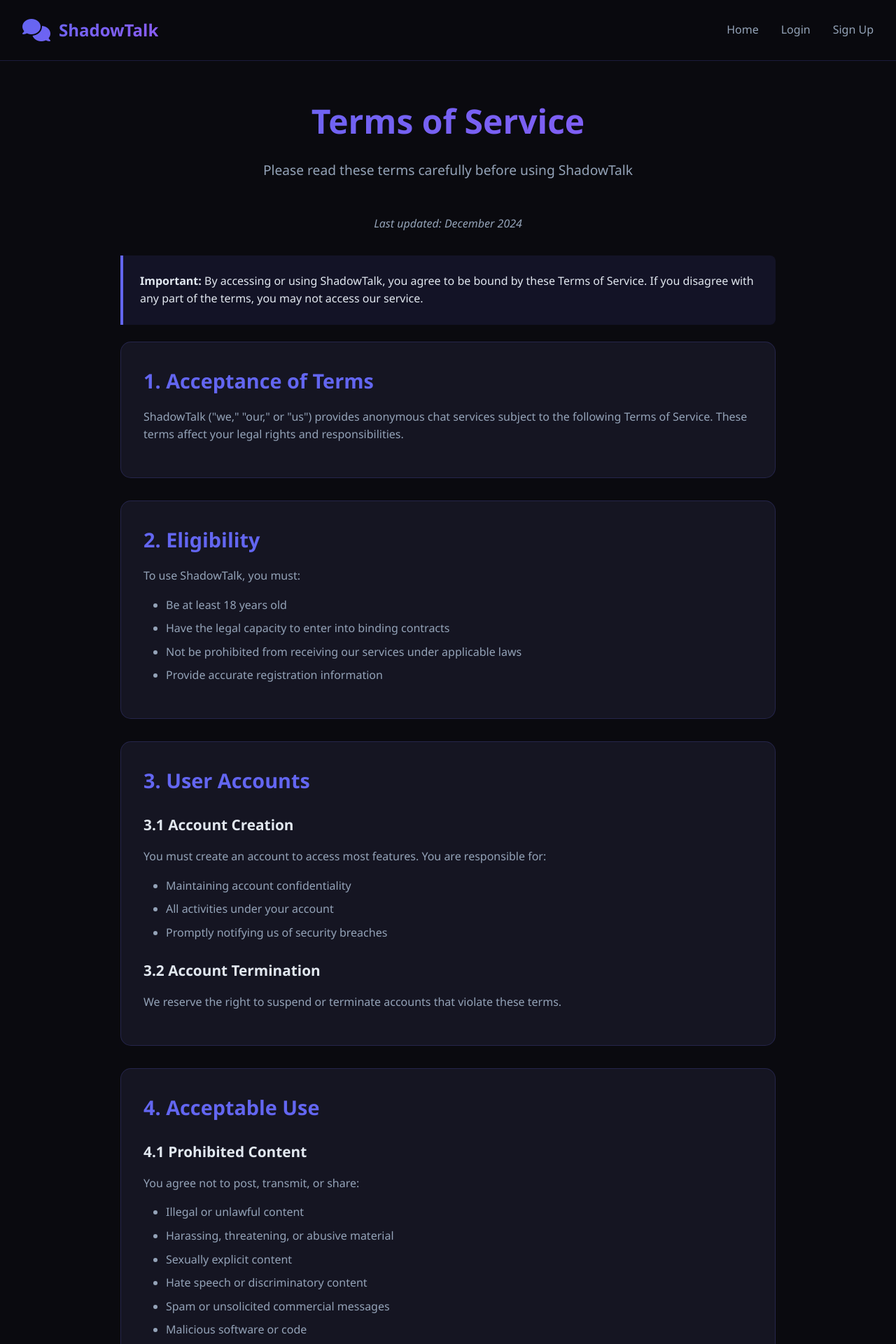
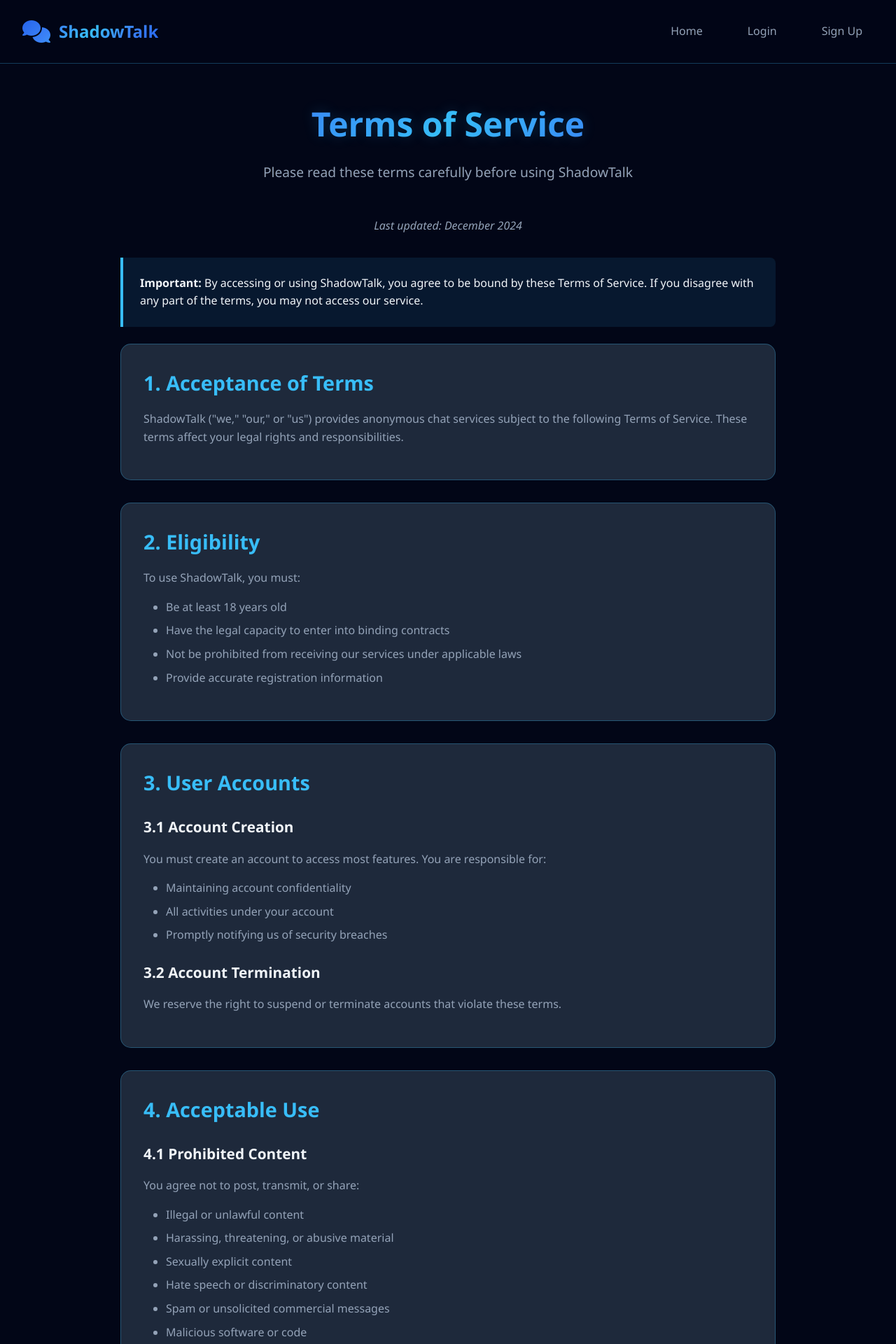
Before and after one commit to Burhan-012345/ShadowTalk, a Flask app: page /terms-of-service in a window 1280 px wide. Shown: the top 1920 px of the page at 70% size. Run offline with Flask 3, Linux system fonts and the light colour scheme; parts of the project's set-up code (start-up, migrations or seed data) failed here and were passed over.

Commit message:
Revise terms_of_service.html with new design and content
Updated the Terms of Service page with new styles and content.

```diff
--- a/templates/service/terms_of_service.html
+++ b/templates/service/terms_of_service.html
@@ -16,15 +16,24 @@
       }
 
       :root {
-        --primary: #6366f1;
-        --primary-dark: #4f46e5;
-        --secondary: #0a0a0a;
-        --accent: #06d6a0;
-        --text: #e2e8f0;
+        --primary: #2563eb;
+        --primary-dark: #1d4ed8;
+        --secondary: #0f172a;
+        --accent: #38bdf8;
+        --text: #f1f5f9;
         --text-secondary: #94a3b8;
-        --background: #0a0a0f;
-        --card-bg: #151522;
-        --gradient: linear-gradient(135deg, #6366f1 0%, #8b5cf6 100%);
+        --background: #020617;
+        --card-bg: #1e293b;
+        --gradient: linear-gradient(
+          135deg,
+          #2563eb 0%,
+          #3b82f6 25%,
+          #38bdf8 50%,
+          #3b82f6 75%,
+          #2563eb 100%
+        );
+        --shadow: 0 8px 25px rgba(37, 99, 235, 0.15);
+        --glow: 0 0 20px rgba(56, 189, 248, 0.2);
       }
 
       body {
@@ -39,8 +48,8 @@
         display: flex;
         justify-content: space-between;
         align-items: center;
-        background: rgba(10, 10, 15, 0.95);
-        border-bottom: 1px solid rgba(99, 102, 241, 0.2);
+        background: rgba(2, 6, 23, 0.95);
+        border-bottom: 1px solid rgba(56, 189, 248, 0.3);
         backdrop-filter: blur(10px);
       }
 
@@ -69,12 +84,16 @@
       .nav-links a {
         color: var(--text-secondary);
         text-decoration: none;
-        transition: color 0.3s ease;
+        transition: all 0.3s ease;
         font-weight: 500;
+        padding: 0.5rem 1rem;
+        border-radius: 8px;
       }
 
       .nav-links a:hover {
-        color: var(--text);
+        color: var(--accent);
+        background: rgba(56, 189, 248, 0.1);
+        transform: translateY(-2px);
       }
 
       .service-container {
@@ -94,6 +113,7 @@
         background: var(--gradient);
         -webkit-background-clip: text;
         -webkit-text-fill-color: transparent;
+        text-shadow: var(--glow);
       }
 
       .service-header p {
@@ -113,16 +133,36 @@
         padding: 2rem;
         border-radius: 15px;
         margin-bottom: 2rem;
-        border: 1px solid rgba(99, 102, 241, 0.2);
-        transition: border-color 0.3s ease;
+        border: 1px solid rgba(56, 189, 248, 0.3);
+        transition: all 0.3s ease;
+        position: relative;
+        overflow: hidden;
+      }
+
+      .content-section::before {
+        content: "";
+        position: absolute;
+        top: 0;
+        left: 0;
+        width: 4px;
+        height: 100%;
+        background: var(--gradient);
+        transform: scaleY(0);
+        transition: transform 0.3s ease;
+      }
+
+      .content-section:hover::before {
+        transform: scaleY(1);
       }
 
       .content-section:hover {
-        border-color: var(--primary);
+        border-color: var(--accent);
+        transform: translateY(-2px);
+        box-shadow: var(--shadow);
       }
 
       .content-section h2 {
-        color: var(--primary);
+        color: var(--accent);
         margin-bottom: 1rem;
         font-size: 1.8rem;
       }
@@ -150,8 +190,8 @@
       }
 
       .highlight-box {
-        background: rgba(99, 102, 241, 0.1);
-        border-left: 4px solid var(--primary);
+        background: rgba(56, 189, 248, 0.1);
+        border-left: 4px solid var(--accent);
         padding: 1.5rem;
         margin: 1.5rem 0;
         border-radius: 0 8px 8px 0;
```
Also changed, not shown: other parts of templates/service/terms_of_service.html (+24 -3 lines).
